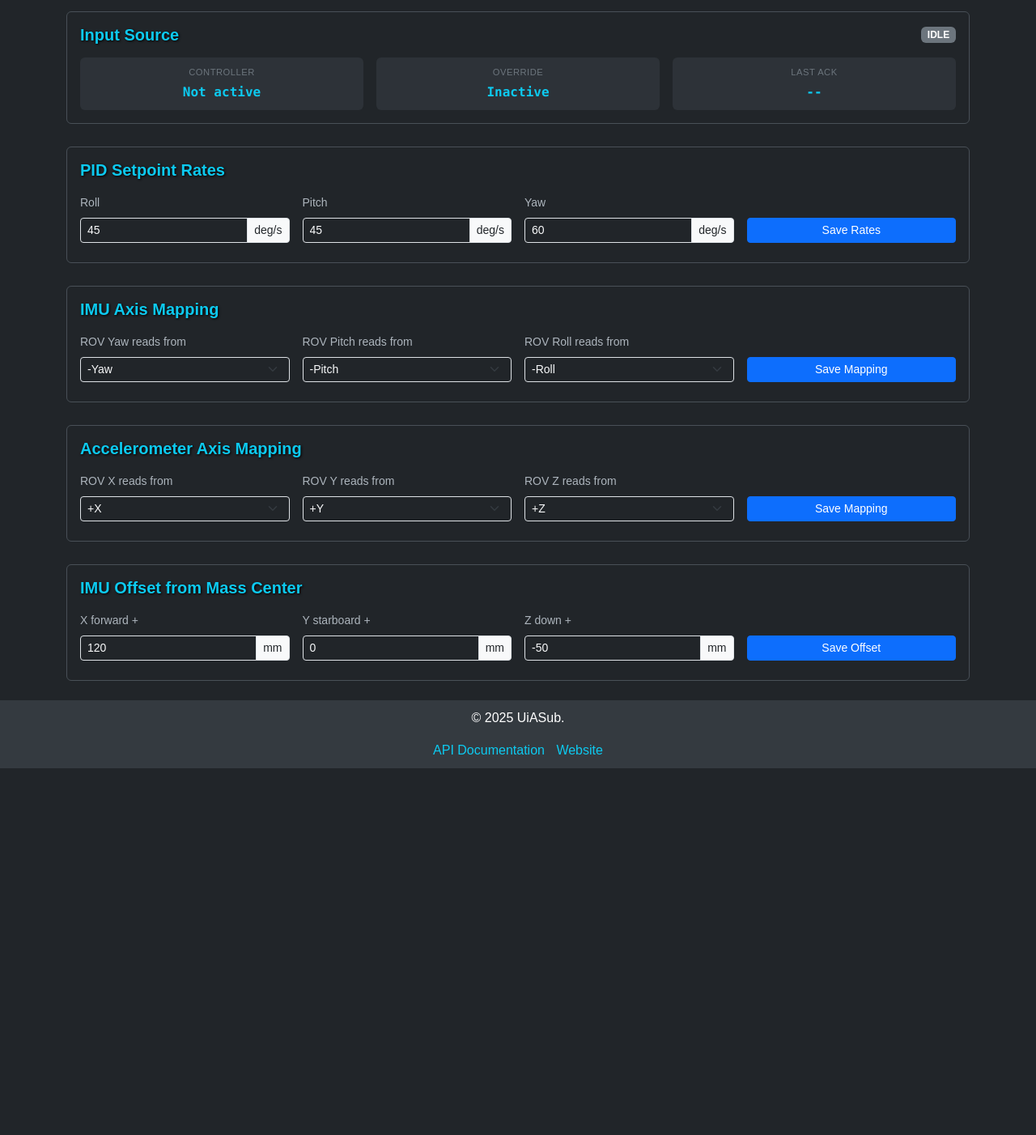
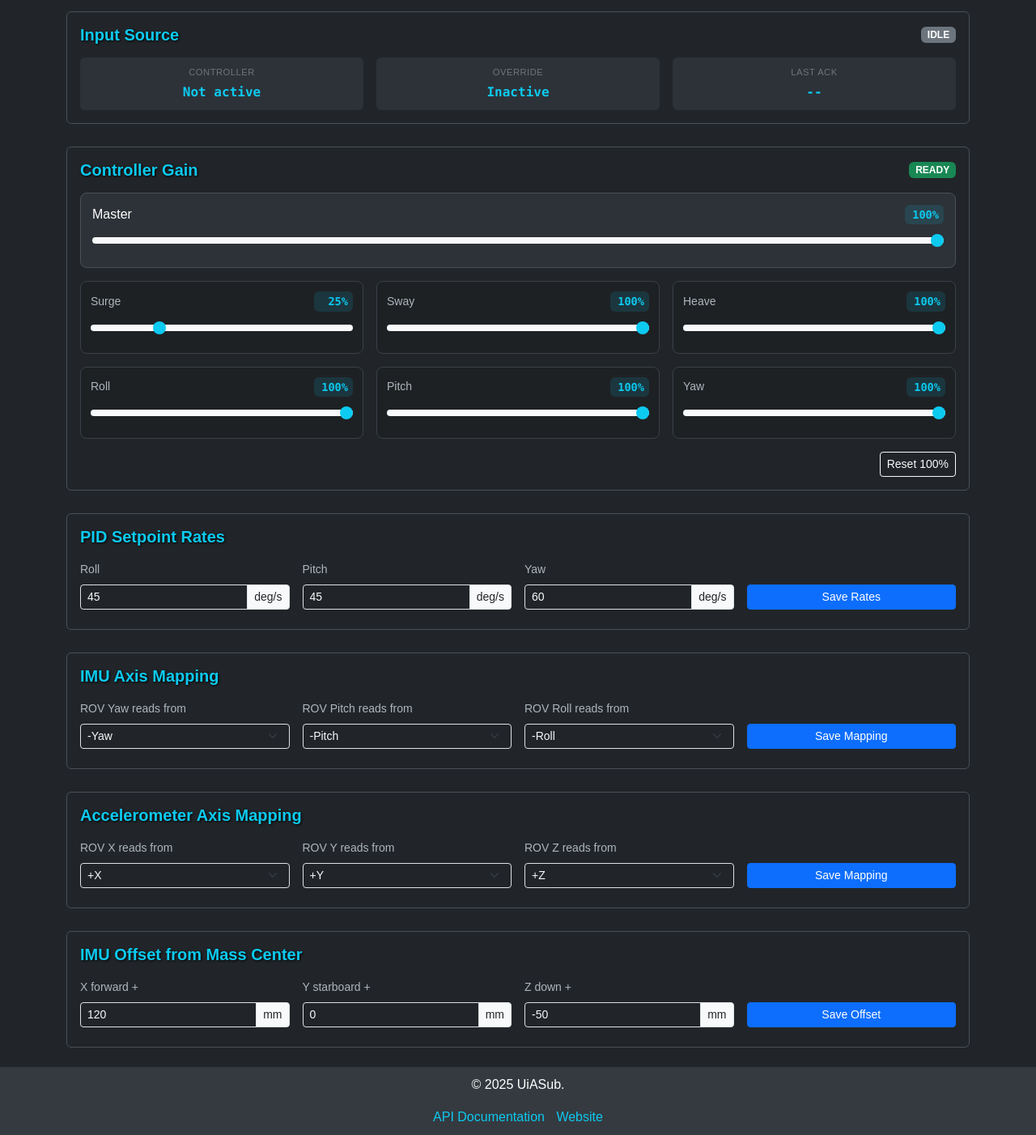
Before and after one commit to UiASub/Topside, a Flask app: page /config in a window 1280 px wide. Shown: the part 153-1555 px from the top of the page at 81% size. Before the commit the page ends 1102 px from the top, so only its background shows below. Run offline with Flask 3, Linux system fonts and the light colour scheme; parts of the project's set-up code (start-up, migrations or seed data) failed here and were passed over.

Commit message:
Added feature controller gain.
Just a multiplyer on the controller (user) input. Camera, manipulator, LED-lights and IMU data were successfully tested with this commit.

```diff
--- a/app.py
+++ b/app.py
@@ -122,6 +122,7 @@ app.config["BITMASK"].set_resource_monitor(app.config["RESOURCE"])
 app.config["SETPOINT_OVERRIDE"] = init_setpoint_override(resource_monitor=app.config["RESOURCE"])
 app.config["CONTROLLER"].set_setpoint_client(app.config["SETPOINT_OVERRIDE"])
 app.config["CONTROLLER"].set_pid_rates(_config.get_section("pid_setpoint_rates") or {})
+app.config["CONTROLLER"].set_controller_gains(_config.get_section("controller_gains") or {})
 
 # Start control loop telemetry receiver (UDP port 5005)
 app.config["CONTROL_TELEM"] = init_control_telemetry(port=5005)
--- a/data/config.json
+++ b/data/config.json
@@ -27,5 +27,16 @@
         "roll": 45.0,
         "pitch": 45.0,
         "yaw": 60.0
+    },
+    "controller_gains": {
+        "master": 1.0,
+        "axes": {
+            "surge": 0.25,
+            "sway": 1.0,
+            "heave": 1.0,
+            "roll": 1.0,
+            "pitch": 1.0,
+            "yaw": 1.0
+        }
     }
 }
--- a/routes.py
+++ b/routes.py
@@ -46,6 +46,7 @@ CONTROL_AXES = ("surge", "sway", "heave", "roll", "pitch", "yaw")
 TRANSLATIONAL_AXES = ("surge", "sway", "heave")
 ATTITUDE_AXES = ("roll", "pitch", "yaw")
 DEFAULT_PID_SETPOINT_RATES = {axis: 90.0 for axis in ATTITUDE_AXES}
+DEFAULT_CONTROLLER_GAINS = {"master": 1.0, "axes": {axis: 1.0 for axis in CONTROL_AXES}}
 DEFAULT_IP_CAMERA_IP = "10.77.0.4"
 
 
@@ -107,8 +108,39 @@ def _clean_pid_rates(data):
     return rates
 
 
+def _clean_controller_gains(data):
+    gains = {"master": 1.0, "axes": {axis: 1.0 for axis in CONTROL_AXES}}
+    if not isinstance(data, dict):
+        return gains
+
+    try:
+        value = float(data.get("master", DEFAULT_CONTROLLER_GAINS["master"]))
+    except (TypeError, ValueError):
+        value = DEFAULT_CONTROLLER_GAINS["master"]
+    if not math.isfinite(value):
+        value = DEFAULT_CONTROLLER_GAINS["master"]
+    gains["master"] = _clamp(value, 0.0, 1.0)
+
+    axes = data.get("axes", {})
+    if not isinstance(axes, dict):
+        axes = data
+    for axis in CONTROL_AXES:
+        try:
+            value = float(axes.get(axis, DEFAULT_CONTROLLER_GAINS["axes"][axis]))
+        except (AttributeError, TypeError, ValueError):
+            value = DEFAULT_CONTROLLER_GAINS["axes"][axis]
+        if not math.isfinite(value):
+            value = DEFAULT_CONTROLLER_GAINS["axes"][axis]
+        gains["axes"][axis] = _clamp(value, 0.0, 1.0)
+    return gains
+
+
 def _load_pid_rates():
     return _clean_pid_rates(config_handler.get_section("pid_setpoint_rates") or {})
+
+
+def _load_controller_gains():
+    return _clean_controller_gains(config_handler.get_section("controller_gains") or {})
 
 
 def _save_pid_rates(rates):
@@ -117,6 +149,15 @@ def _save_pid_rates(rates):
     ctrl = current_app.config.get("CONTROLLER")
     if ctrl and hasattr(ctrl, "set_pid_rates"):
         ctrl.set_pid_rates(cleaned)
+    return cleaned
+
+
+def _save_controller_gains(gains):
+    cleaned = _clean_controller_gains(gains)
+    config_handler.update_data({"controller_gains": cleaned})
+    ctrl = current_app.config.get("CONTROLLER")
+    if ctrl and hasattr(ctrl, "set_controller_gains"):
+        ctrl.set_controller_gains(cleaned)
     return cleaned
 
 
@@ -721,6 +762,20 @@ def register_routes(app):
             return jsonify({"ok": False, "error": "Controller not available"}), 503
         return jsonify({"ok": True, "state": ctrl.get_control_state()})
 
+    @app.route("/api/controller/gains", methods=["GET", "POST"])
+    def controller_gains():
+        """Get or update controller input gain multipliers."""
+        if request.method == "GET":
+            gains = _load_controller_gains()
+            ctrl = current_app.config.get("CONTROLLER")
+            if ctrl and hasattr(ctrl, "set_controller_gains"):
+                ctrl.set_controller_gains(gains)
+            return jsonify({"ok": True, "gains": gains})
+
+        data = request.get_json(force=True, silent=True) or {}
+        gains = _save_controller_gains(data)
+        return jsonify({"ok": True, "gains": gains})
+
     @app.route("/api/control/killswitch", methods=["POST"])
     def control_killswitch():
         ctrl = current_app.config.get("CONTROLLER")
--- a/static/css/styles.css
+++ b/static/css/styles.css
@@ -392,6 +392,45 @@ body {
     color: #0dcaf0;
 }
 
+.controller-gain-master {
+    padding: 14px;
+    background: #2d3238;
+    border: 1px solid #495057;
+    border-radius: 8px;
+}
+
+.controller-gain-item {
+    padding: 12px;
+    background: #1e2124;
+    border: 1px solid #3a4148;
+    border-radius: 8px;
+}
+
+.controller-gain-slider {
+    margin: 0;
+}
+
+.controller-gain-slider::-webkit-slider-thumb {
+    background: #0dcaf0;
+}
+
+.controller-gain-slider::-moz-range-thumb {
+    background: #0dcaf0;
+    border: 0;
+}
+
+.gain-value {
+    min-width: 48px;
+    padding: 2px 6px;
+    border-radius: 6px;
+    background: rgba(13, 202, 240, 0.12);
+    color: #0dcaf0;
+    font-family: 'Consolas', 'Monaco', monospace;
+    font-size: 0.85rem;
+    font-weight: 600;
+    text-align: right;
+}
+
 @media (max-width: 768px) {
     .resource-gauge-svg {
         max-width: 120px;
--- a/static/js/configuration.js
+++ b/static/js/configuration.js
@@ -11,12 +11,129 @@ document.addEventListener("DOMContentLoaded", function () {
     el.className = "small mt-2 " + cls;
   }
 
+  function setInlineFeedback(id, text, cls) {
+    const el = document.getElementById(id);
+    if (!el) return;
+    el.textContent = text;
+    el.className = "small " + cls;
+  }
+
+  function clampGain(value) {
+    const number = parseFloat(value);
+    if (!Number.isFinite(number)) return 1;
+    return Math.max(0, Math.min(1, number));
+  }
+
+  function gainPercent(value) {
+    return Math.round(clampGain(value) * 100) + "%";
+  }
+
   const axesYaw = document.getElementById("axes-yaw");
   const axesPitch = document.getElementById("axes-pitch");
   const axesRoll = document.getElementById("axes-roll");
   const pidRateRoll = document.getElementById("pid-rate-roll");
   const pidRatePitch = document.getElementById("pid-rate-pitch");
   const pidRateYaw = document.getElementById("pid-rate-yaw");
+  const controllerGainMaster = document.getElementById("controller-gain-master");
+  const controllerGainSliders = Array.from(document.querySelectorAll("[data-axis].controller-gain-slider"));
+  let controllerGainSaveTimer = null;
+
+  function setGainBadge(text, cls) {
+    const badge = document.getElementById("controller-gain-status");
+    if (!badge) return;
+    badge.textContent = text;
+    badge.className = "badge " + cls;
+  }
+
+  function updateGainLabels() {
+    const masterValue = document.getElementById("controller-gain-master-value");
+    if (masterValue && controllerGainMaster) masterValue.textContent = gainPercent(controllerGainMaster.value);
+    controllerGainSliders.forEach((slider) => {
+      const value = document.getElementById(slider.id + "-value");
+      if (value) value.textContent = gainPercent(slider.value);
+    });
+  }
+
+  function readControllerGains() {
+    const axes = {};
+    controllerGainSliders.forEach((slider) => {
+      axes[slider.dataset.axis] = clampGain(slider.value);
+    });
+    return {
+      master: controllerGainMaster ? clampGain(controllerGainMaster.value) : 1,
+      axes: axes,
+    };
+  }
+
+  function fillControllerGains(gains) {
+    const safe = gains || {};
+    const axes = safe.axes || {};
+    if (controllerGainMaster) controllerGainMaster.value = clampGain(safe.master == null ? 1 : safe.master);
+    controllerGainSliders.forEach((slider) => {
+      const axis = slider.dataset.axis;
+      slider.value = clampGain(axes[axis] == null ? 1 : axes[axis]);
+    });
+    updateGainLabels();
+  }
+
+  async function saveControllerGains() {
+    try {
+      setGainBadge("SAVING", "bg-warning text-dark");
+      const res = await fetch("/api/controller/gains", {
+        method: "POST",
+        headers: { "Content-Type": "application/json" },
+        body: JSON.stringify(readControllerGains()),
+      });
+      const data = await res.json();
+      if (data.ok && data.gains) {
+        fillControllerGains(data.gains);
+        setGainBadge("SAVED", "bg-success");
+        setInlineFeedback("controller-gain-feedback", "Controller gain saved", "text-success");
+      } else {
+        setGainBadge("ERROR", "bg-danger");
+        setInlineFeedback("controller-gain-feedback", "Failed to save controller gain", "text-danger");
+      }
+    } catch (error) {
+      setGainBadge("ERROR", "bg-danger");
+      setInlineFeedback("controller-gain-feedback", "Error: " + error.message, "text-danger");
+    }
+  }
+
+  function queueControllerGainSave() {
+    updateGainLabels();
+    setGainBadge("CHANGED", "bg-info text-dark");
+    setInlineFeedback("controller-gain-feedback", "Saving...", "text-light-muted");
+    clearTimeout(controllerGainSaveTimer);
+    controllerGainSaveTimer = setTimeout(saveControllerGains, 250);
+  }
+
+  fetch("/api/controller/gains")
+    .then((r) => r.json())
+    .then((data) => {
+      if (!data.ok || !data.gains) return;
+      fillControllerGains(data.gains);
+      setGainBadge("READY", "bg-success");
+    })
+    .catch(() => {
+      setGainBadge("ERROR", "bg-danger");
+    });
+
+  [controllerGainMaster].concat(controllerGainSliders).forEach((slider) => {
+    if (!slider) return;
+    slider.addEventListener("input", queueControllerGainSave);
+    slider.addEventListener("change", queueControllerGainSave);
+  });
+
+  const resetControllerGains = document.getElementById("btn-reset-controller-gains");
+  if (resetControllerGains) {
+    resetControllerGains.addEventListener("click", function () {
+      fillControllerGains({
+        master: 1,
+        axes: { surge: 1, sway: 1, heave: 1, roll: 1, pitch: 1, yaw: 1 },
+      });
+      saveControllerGains();
+    });
+  }
 
   fetch("/api/pid/rates")
     .then((r) => r.json())
--- a/static/templates/config.html
+++ b/static/templates/config.html
@@ -30,6 +30,46 @@
               <div class="stat-value" id="input-last-ack">--</div>
             </div>
           </div>
+        </div>
+      </div>
+    </div>
+  </div>
+</div>
+
+<div class="row g-4 mt-1">
+  <div class="col-12">
+    <div class="card custom-card">
+      <div class="card-body">
+        <div class="d-flex justify-content-between align-items-center mb-3">
+          <h5 class="card-title mb-0">Controller Gain</h5>
+          <span id="controller-gain-status" class="badge bg-secondary">LOADING</span>
+        </div>
+
+        <div class="controller-gain-master mb-3">
+          <div class="d-flex justify-content-between align-items-center mb-2">
+            <label class="form-label mb-0" for="controller-gain-master">Master</label>
+            <span class="gain-value" id="controller-gain-master-value">100%</span>
+          </div>
+          <input type="range" class="form-range controller-gain-slider" id="controller-gain-master" min="0" max="1" step="0.01" value="1">
+        </div>
+
+        <div class="row g-3">
+          {% for axis in ["surge", "sway", "heave", "roll", "pitch", "yaw"] %}
+          <div class="col-md-4">
+            <div class="controller-gain-item">
+              <div class="d-flex justify-content-between align-items-center mb-2">
+                <label class="form-label small text-light-muted mb-0" for="controller-gain-{{ axis }}">{{ axis|capitalize }}</label>
+                <span class="gain-value" id="controller-gain-{{ axis }}-value">100%</span>
+              </div>
+              <input type="range" class="form-range controller-gain-slider" id="controller-gain-{{ axis }}" data-axis="{{ axis }}" min="0" max="1" step="0.01" value="1">
+            </div>
+          </div>
+          {% endfor %}
+        </div>
+
+        <div class="d-flex justify-content-between align-items-center mt-3">
+          <div id="controller-gain-feedback" class="small"></div>
+          <button id="btn-reset-controller-gains" class="btn btn-sm btn-outline-light">Reset 100%</button>
         </div>
       </div>
     </div>
```
Also changed, not shown: data/data.json (+13 -13 lines), lib/controller.py (+53 -4 lines), tests/test_controller.py (+15 -0 lines), tests/test_pid_runtime_routes.py (+24 -0 lines).
